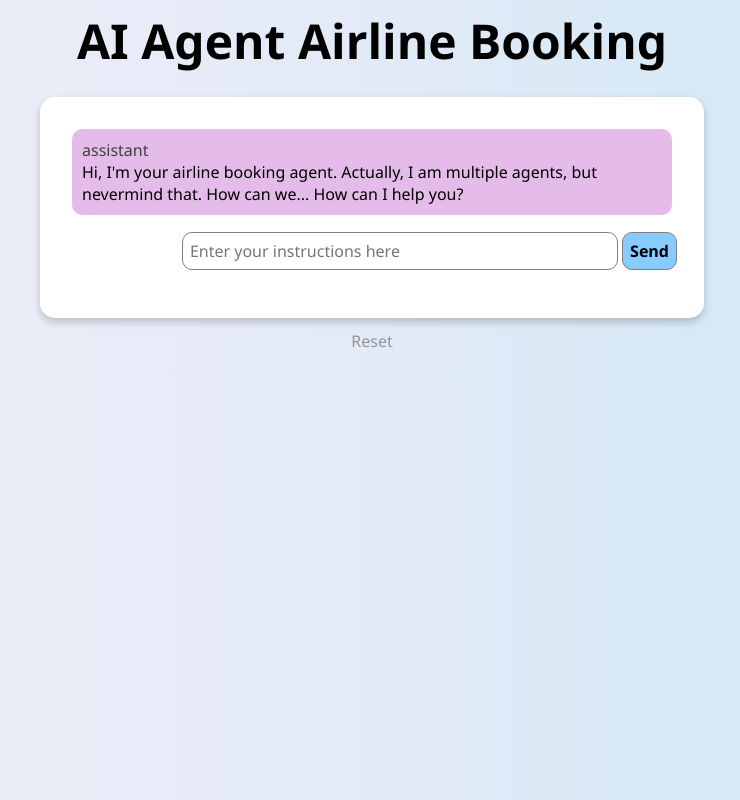
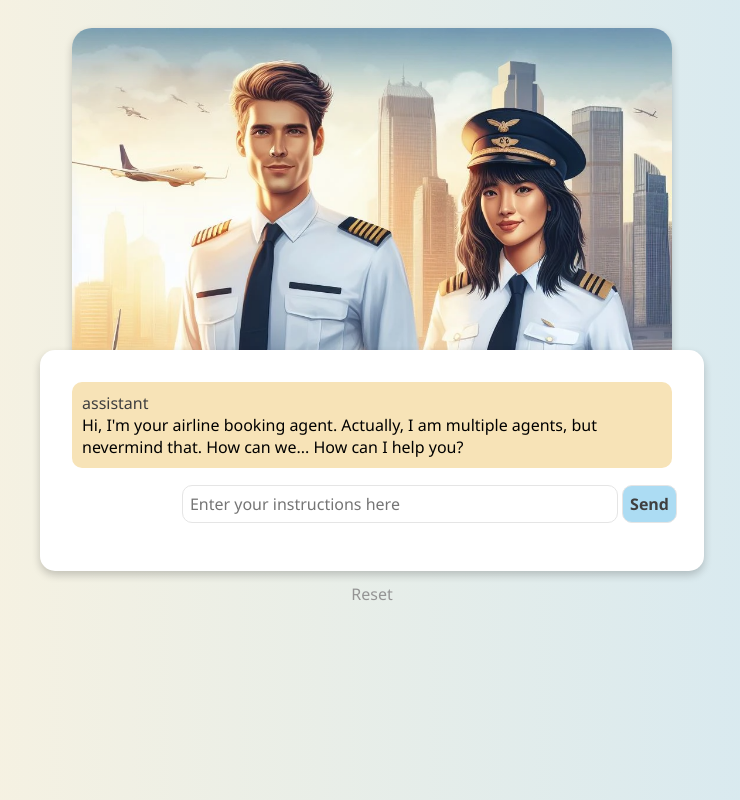
Before and after one commit to HenriSchulte-MS/FlightBookingWithAIAgents, a Flask app: page / in a window 1280 px wide. Shown: the whole page, without its empty margins (268-1008 px from the left). Run offline with Flask 3, Linux system fonts and the light colour scheme.

Commit message:
Visual upgrade

```diff
--- a/app/static/css/styles.css
+++ b/app/static/css/styles.css
@@ -20,7 +20,7 @@ input {
     color: #000;
     margin: 0 0 0.5em 0;
     padding: 7px;
-    border: 1px solid grey;
+    border: 1px solid #e5e5e5;
     border-radius: 10px;
 }
 
@@ -29,8 +29,8 @@ input {
 }
 
 #submit {
-    background-color: #87CBFF;
-    color: #000;
+    background-color: #acdcf3;
+    color: #3f3f3f;
     font-weight: bold;
     cursor: pointer;
 }
@@ -39,6 +39,8 @@ input {
     display: flex;
     flex-direction: column;
     width: 600px;
+    overflow-y: auto;
+    max-height: 40vh;
 }
 
 .chat_msg {
@@ -48,7 +50,7 @@ input {
     color: #000;
     margin: 0 0 0.75em 0;
     padding: 10px;
-    background-color: #E5BCE9;
+    background-color: #f7e3b7;
     border-radius: 10px;
     max-width: 50vw;
     display: flex;
@@ -59,16 +61,14 @@ input {
 
 
 .role_function {
-    background-color: #cfcfcf;
+    background-color: #e5e5e5;
 }
 
-
 .role_user {
-    background-color: #87CBFF;
+    background-color: #acdcf3;
     justify-content: flex-end;
     align-self: flex-end;
 }
-
 
 #user_input {
     font-family: 'Segoe UI', sans-serif;
@@ -86,8 +86,6 @@ input {
     background-color: white;
     border-radius: 15px;
     padding: 2.5%;
-    max-height: 75vh;
-    overflow-y: auto;
     box-shadow: 0px 4px 8px 0px rgba(0, 0, 0, 0.2);
 }
 
@@ -95,7 +93,7 @@ body {
     display: flex;
     flex-direction: column;
     align-items: center;
-    background:  linear-gradient(to right, #F3EEF9, #CFE7F4)
+    background:  linear-gradient(to right, #fff4dd, #CFE7F4)
 }
 
 #footer {
@@ -111,3 +109,12 @@ body {
     margin-top: 5px;
     cursor: pointer;
 }
+
+#banner {
+    width: 600px;
+    top: 20px;
+    position: relative;
+    z-index: -1;
+    border-radius: 20px 20px 0 0;
+    box-shadow: 0px 4px 8px 0px rgba(0, 0, 0, 0.2);
+}
--- a/app/templates/index.html
+++ b/app/templates/index.html
@@ -2,12 +2,12 @@
 <html lang="en">
 <head>
     <link rel="stylesheet" href="{{ url_for('static', filename='css/styles.css') }}">
-    <link rel="shortcut icon" href="{{ url_for('static', filename='favicon/favicon.png') }}">
+    <link rel="shortcut icon" href="{{ url_for('static', filename='img/favicon.png') }}">
     <title>Airline Booking with Semantic Kernel and AutoGen</title>
 </head>
 <body>
     <div>
-        <h2>AI Agent Airline Booking</h2>
+        <img id="banner" src="{{ url_for('static', filename='img/banner.png') }}" alt="Two pilots smiling">
     </div>
     <div id="content">
         <div>
```
Also changed, not shown: app/static/img/banner.png (added), app/static/img/favicon.png (added).
